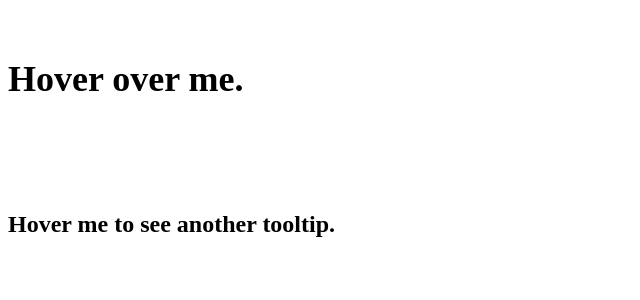
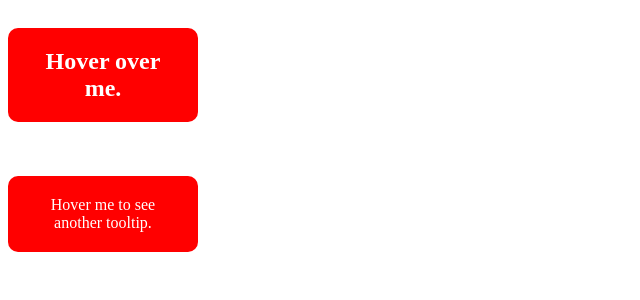
Before and after one commit to acciojob/react-composition-3-tauheed0110, a React app: page / in a window 1280 px wide. Shown: the top 300 px of the page, without its empty margins (0-640 px from the left). Built offline with nearby package versions, Linux system fonts and the light colour scheme.

Commit message:
file changed

```diff
--- a/src/components/App.js
+++ b/src/components/App.js
@@ -5,13 +5,13 @@ const App = () => {
   return (
     <div>
       <Tooltip text="This is a tooltip.">
-        <h2 style={{ cursor: 'pointer'}}> Hover over me. </h2>
+        <h2 className="tooltiptext" style={{ cursor: 'pointer'}}> Hover over me. </h2>
       </Tooltip>
 
       <br /><br />
 
       <Tooltip text="This is another tooltip.">
-      <p style={{ cursor: 'pointer'}}> Hover me to see another tooltip. </p>
+      <p className="tooltiptext" style={{ cursor: 'pointer'}}> Hover me to see another tooltip. </p>
       </Tooltip>
     </div>
   );
--- a/src/components/Tooltip.js
+++ b/src/components/Tooltip.js
@@ -8,14 +8,14 @@ const Tooltip = ({ text, children }) => {
   const hideTooltip = () => setVisible(false);
 
   return (
-    <h2
+    <div
       className="tooltip"
       onMouseEnter={showTooltip}
       onMouseLeave={hideTooltip}
     >
       {children}
-      {visible && <div className="tooltiptext">{text}</div>}
-    </h2>
+      {visible && <div>{text}</div>}
+    </div>
   );
 };
 
```
